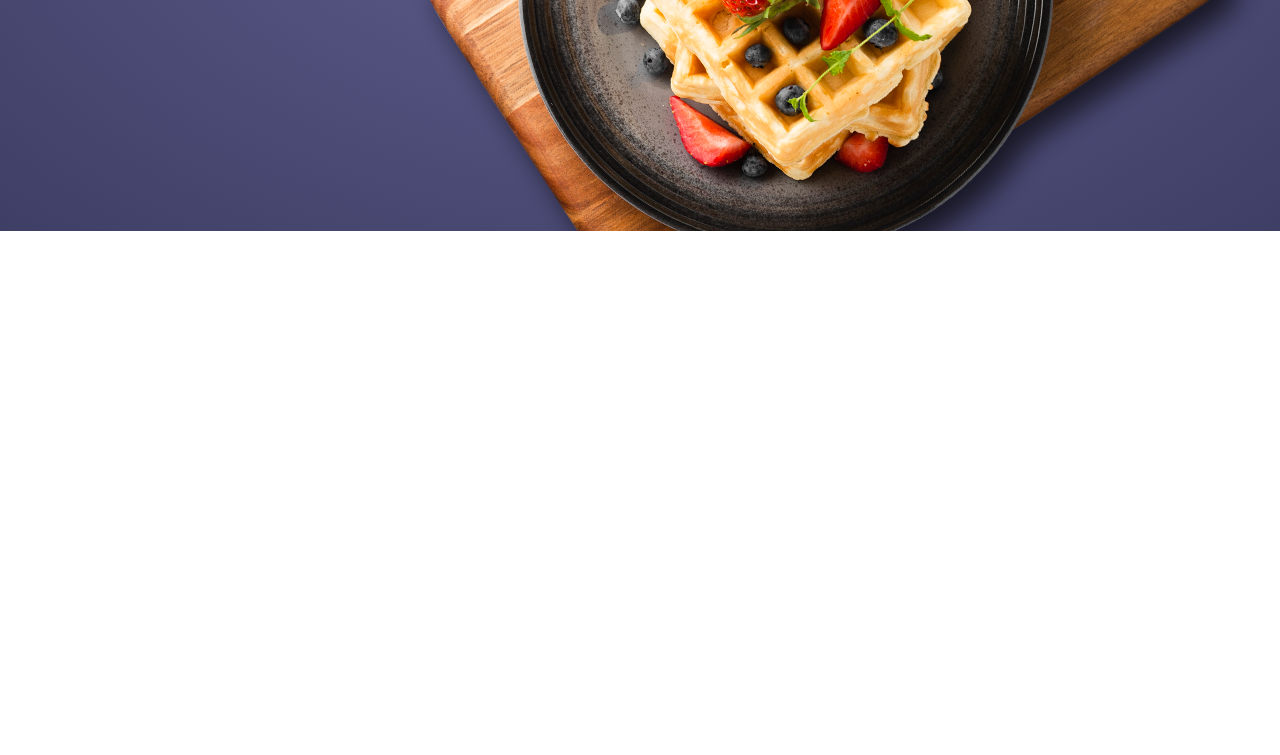
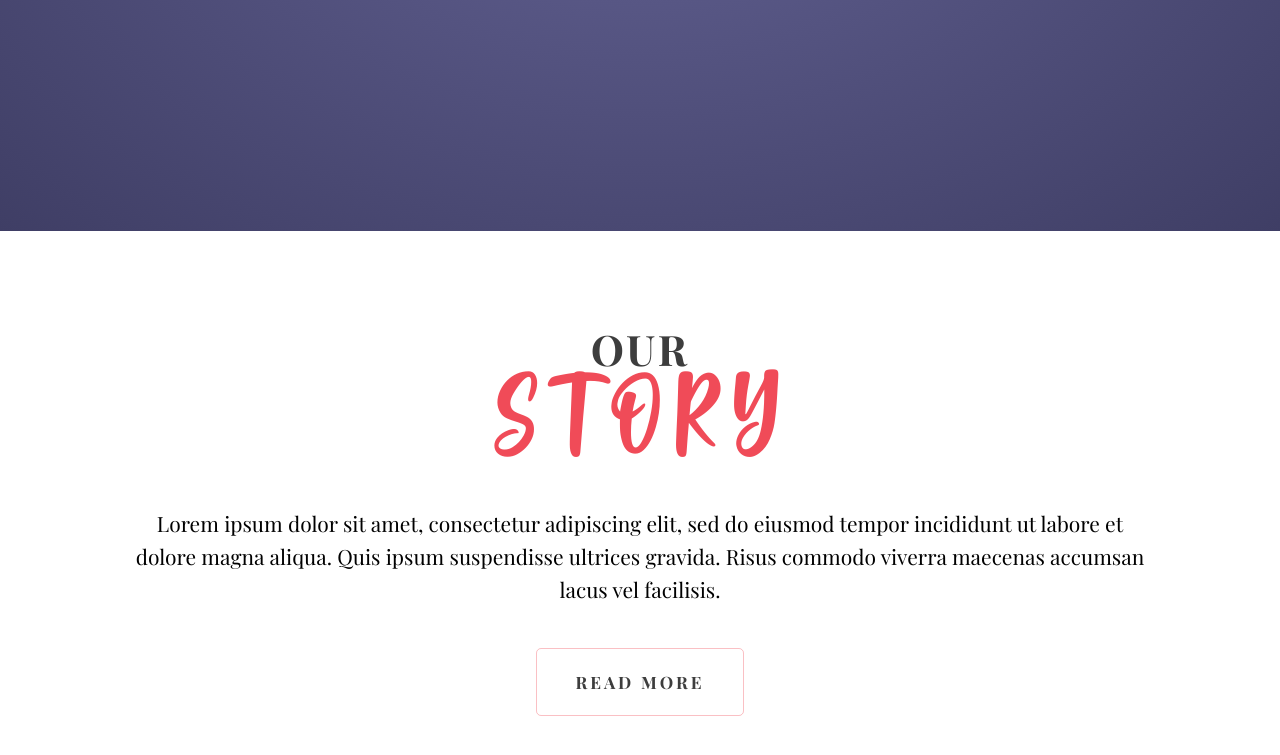
Before and after one commit to zerocool91/healthy-food, a plain HTML site: page index.html in a window 1280 px wide. Shown: the part 569-1324 px from the top of the page. Before the commit the page ends 800 px from the top, so only its background shows below. Drawn offline with nearby package versions, Linux system fonts and the light colour scheme.

Commit message:
Another block added

```diff
--- a/index.html
+++ b/index.html
@@ -30,7 +30,15 @@
 			<div class="wrapper">
 				<h1>Breakfast Time</h1>
 			</div>
-			<img src="img/Waffel.png" class="decorative waffel" alt="waffel">
+		</section>
+
+		<section class="our-story">
+			<div class="wrapper">
+				<h2>Our <span class="beauty-title">Story</span></h2>
+				<p class="content our-story__content">Lorem ipsum dolor sit amet, consectetur adipiscing elit, sed do eiusmod tempor incididunt ut labore et dolore magna aliqua. Quis ipsum suspendisse ultrices gravida. Risus commodo viverra maecenas
+					accumsan lacus vel facilisis. </p>
+				<a href="#" class="button-o">Read more</a>
+			</div>
 		</section>
 
 	</main>
--- a/styles/setup/_decorative.sass
+++ b/styles/setup/_decorative.sass
@@ -2,5 +2,5 @@
 	position: absolute
 
 .waffel
-	right: -7%
+	right: 0
 	bottom: -20%
--- a/styles/setup/_variables.sass
+++ b/styles/setup/_variables.sass
@@ -1 +1,2 @@
 $colorTitle: #f04b58
+$colorTextPrimary: #3d3d3d
--- a/styles/style.sass
+++ b/styles/style.sass
@@ -36,7 +36,6 @@ header
 	flex-direction: column
 	justify-content: center
 	position: relative
-	overflow-x: hidden
 	h1
 		+title
 		max-width: 395px
@@ -44,3 +43,44 @@ header
 		font-size: 116px
 		text-align: right
 		margin-left: 155px
+
+.our-story
+	text-align: center
+	padding: 96px 0
+	&__content
+		margin: 34px auto 60px
+		max-width: 1014px
+
+h2
+	max-width: 320px
+	margin: 0 auto
+	color: $colorTextPrimary
+	font-size: 42px
+	font-weight: 700
+	line-height: 45.83px
+	text-transform: uppercase
+	letter-spacing: 2.5px
+	.beauty-title
+		+title
+		color: $colorTitle
+		font-size: 100px
+		font-weight: 400
+		line-height: 100px
+		letter-spacing: 6px
+
+.content
+	font-size: 21px
+	font-weight: 400
+	line-height: 33px
+
+.button-o
+	text-decoration: none
+	font-size: 17px
+	font-weight: 700
+	line-height: 33px
+	text-transform: uppercase
+	letter-spacing: 3px
+	color: $colorTextPrimary
+	padding: 22px 38px
+	border: 1px solid rgba($colorTitle, 0.35)
+	border-radius: 5px
```
Also changed, not shown: styles/style.min.css.
